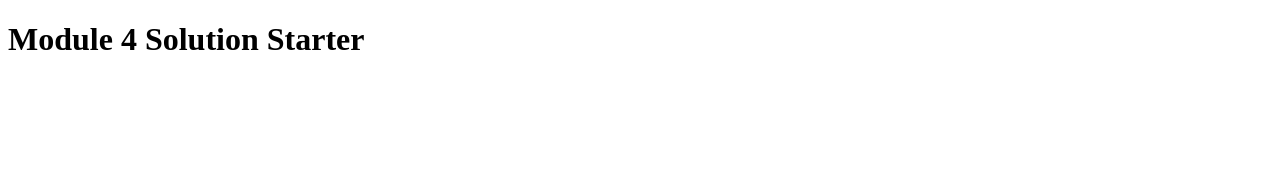
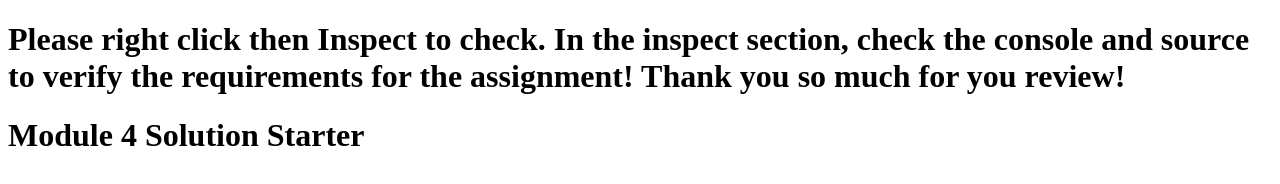
Before and after one commit to mgbticzon/mod4-solution, a plain HTML site: page index.html in a window 1280 px wide. Drawn offline with Linux system fonts and the light colour scheme.

Commit message:
Update index.html

```diff
--- a/index.html
+++ b/index.html
@@ -3,6 +3,7 @@
 <head>
   <meta charset="utf-8">
   <title>Module 4 Solution Starter</title>
+  <h1>Please right click then Inspect to check. In the inspect section, check the console and source to verify the requirements for the assignment! Thank you so much for you review!</h1>
   <script>
     var names = []; // DO NOT REMOVE
   </script>
```
